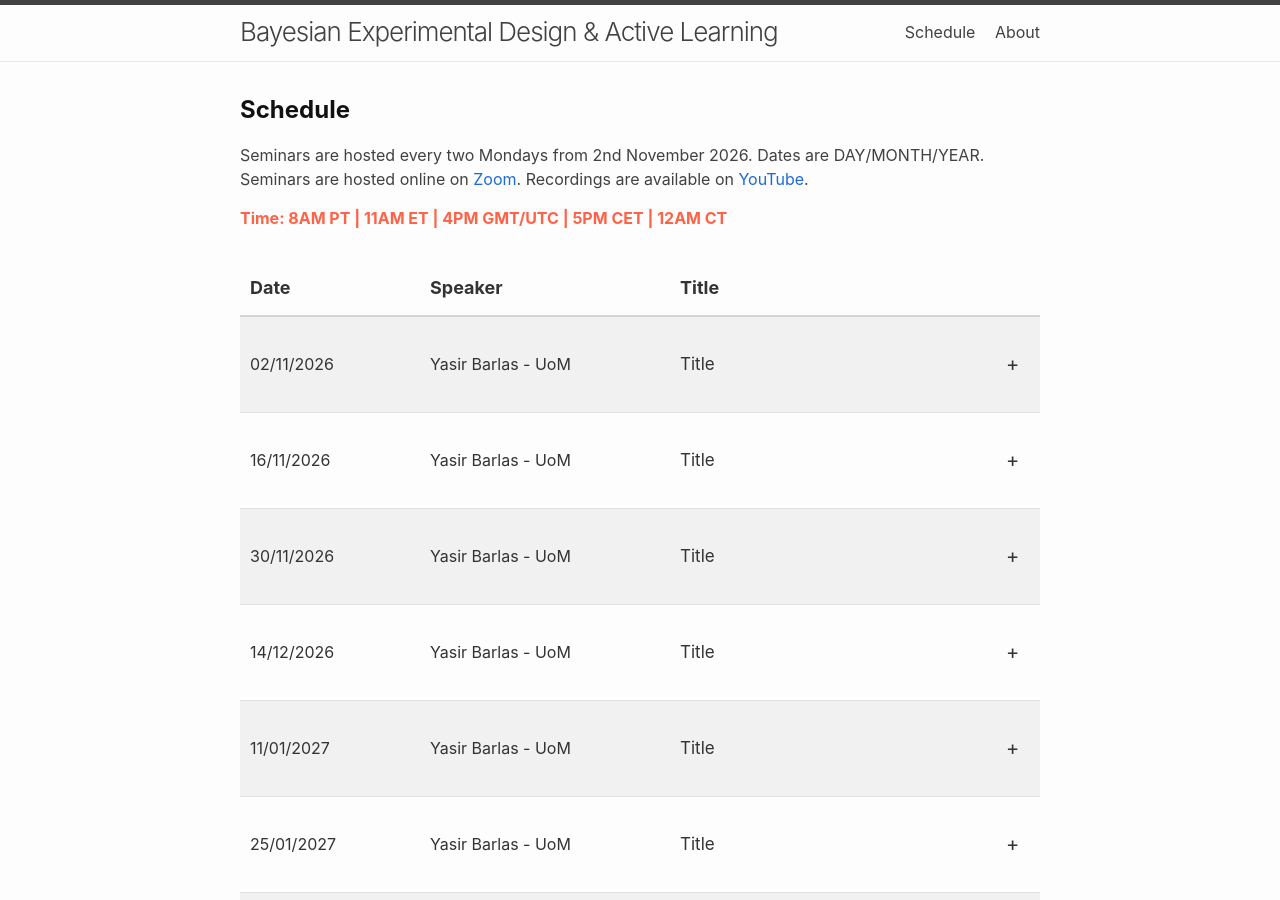
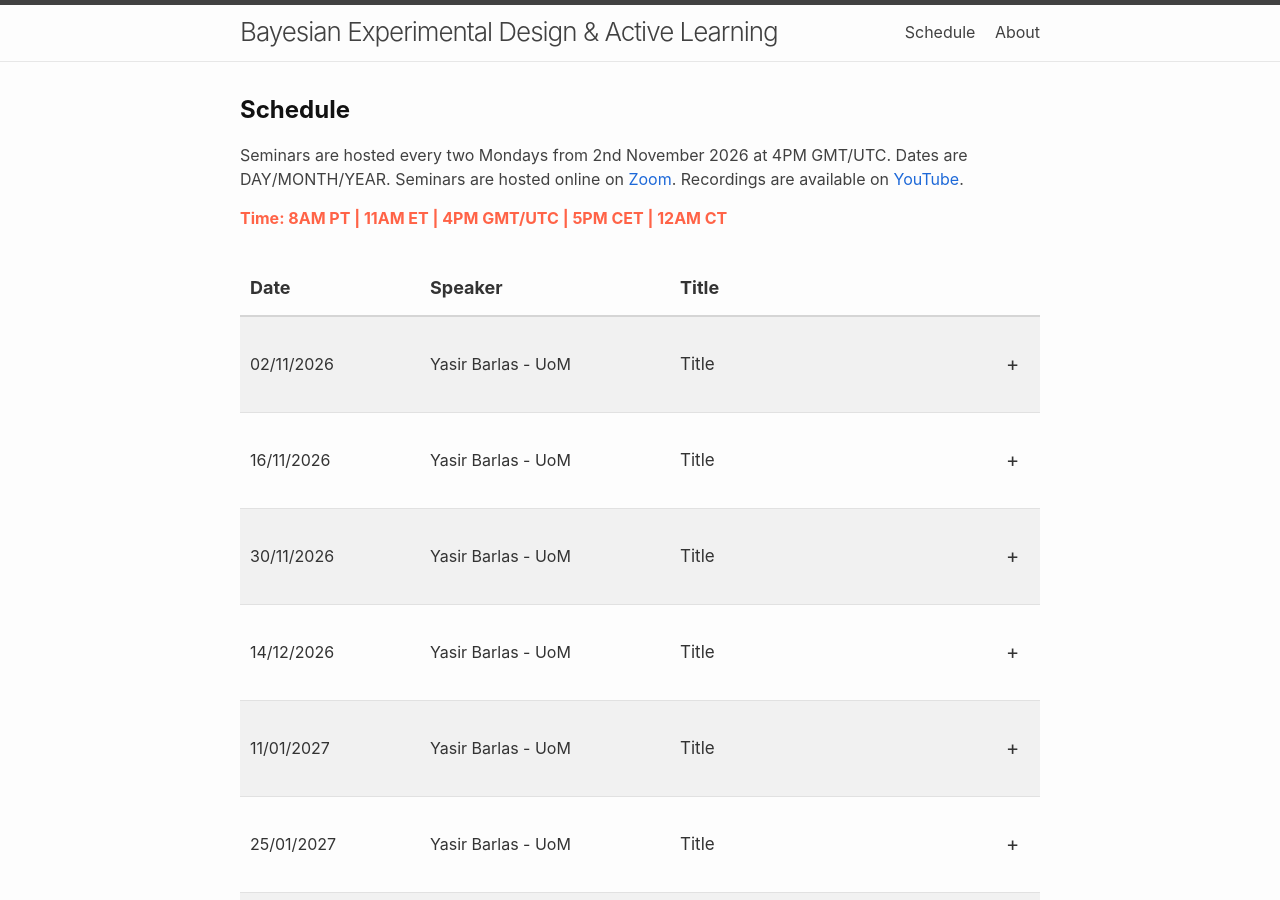
Before and after one commit to bayesiandesign/seminar, a Jekyll site: the page built from schedule.html, in a window 1280 px wide and 900 px high. Built offline with Jekyll 4.4.1, drawn with Linux system fonts in a browser that asks for light colours; nearby versions of some CDN libraries.

Commit message:
Update schedule.html

```diff
--- a/schedule.html
+++ b/schedule.html
@@ -7,7 +7,7 @@ permalink: /schedule/
 <div class="about">
   <h2><span style='font-weight: bold;'>Schedule</span></h2>
 
-  <p>Seminars are hosted every two Mondays from 2nd November 2026. Dates are DAY/MONTH/YEAR. Seminars are hosted online on <a href="https://zoom.us/j/97648549165">Zoom</a>. Recordings are available on <a href="http://www.youtube.com/@bayesiandesign">YouTube</a>.</p>
+  <p>Seminars are hosted every two Mondays from 2nd November 2026 at 4PM GMT/UTC. Dates are DAY/MONTH/YEAR. Seminars are hosted online on <a href="https://zoom.us/j/97648549165">Zoom</a>. Recordings are available on <a href="http://www.youtube.com/@bayesiandesign">YouTube</a>.</p>
   <p style="color:Tomato;"><span style='font-weight: bold;'>Time: 8AM PT | 11AM ET | 4PM GMT/UTC | 5PM CET | 12AM CT</span></p>
 
   <div class="seminar-schedule">
```
